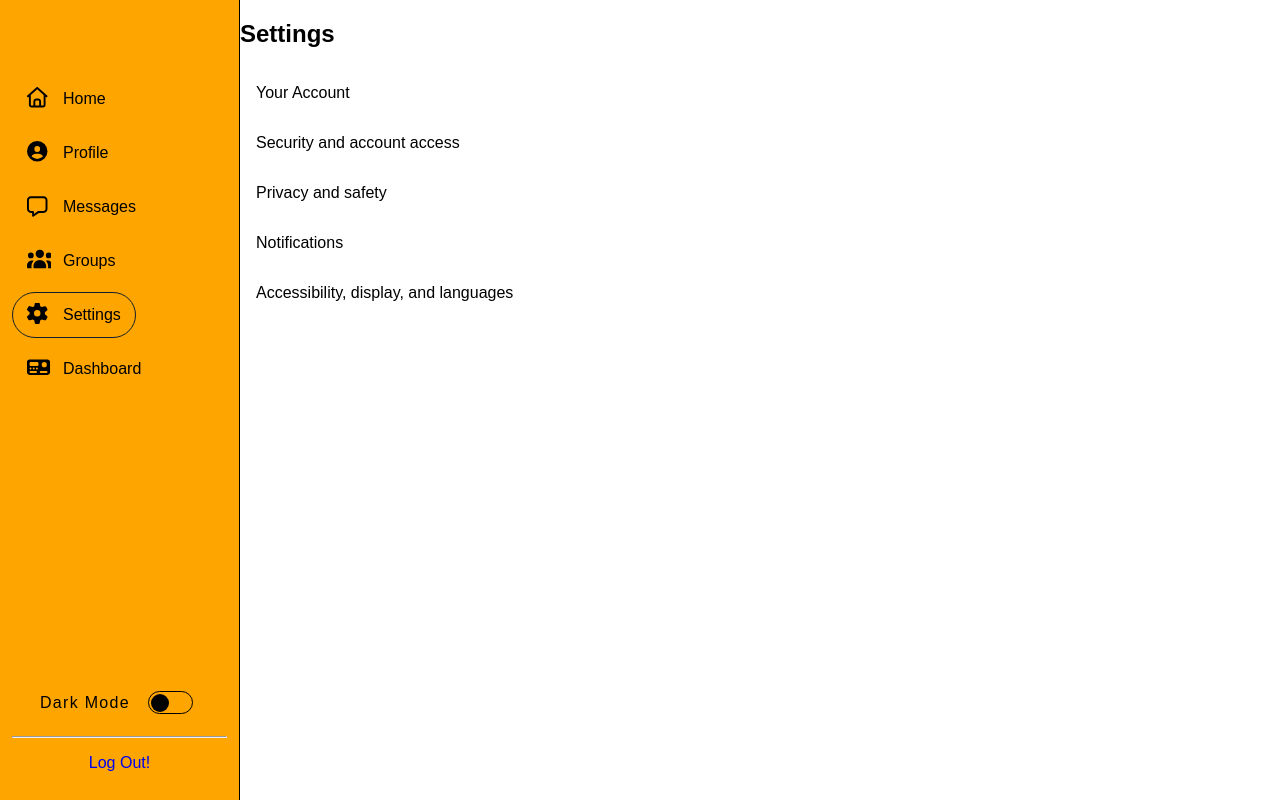
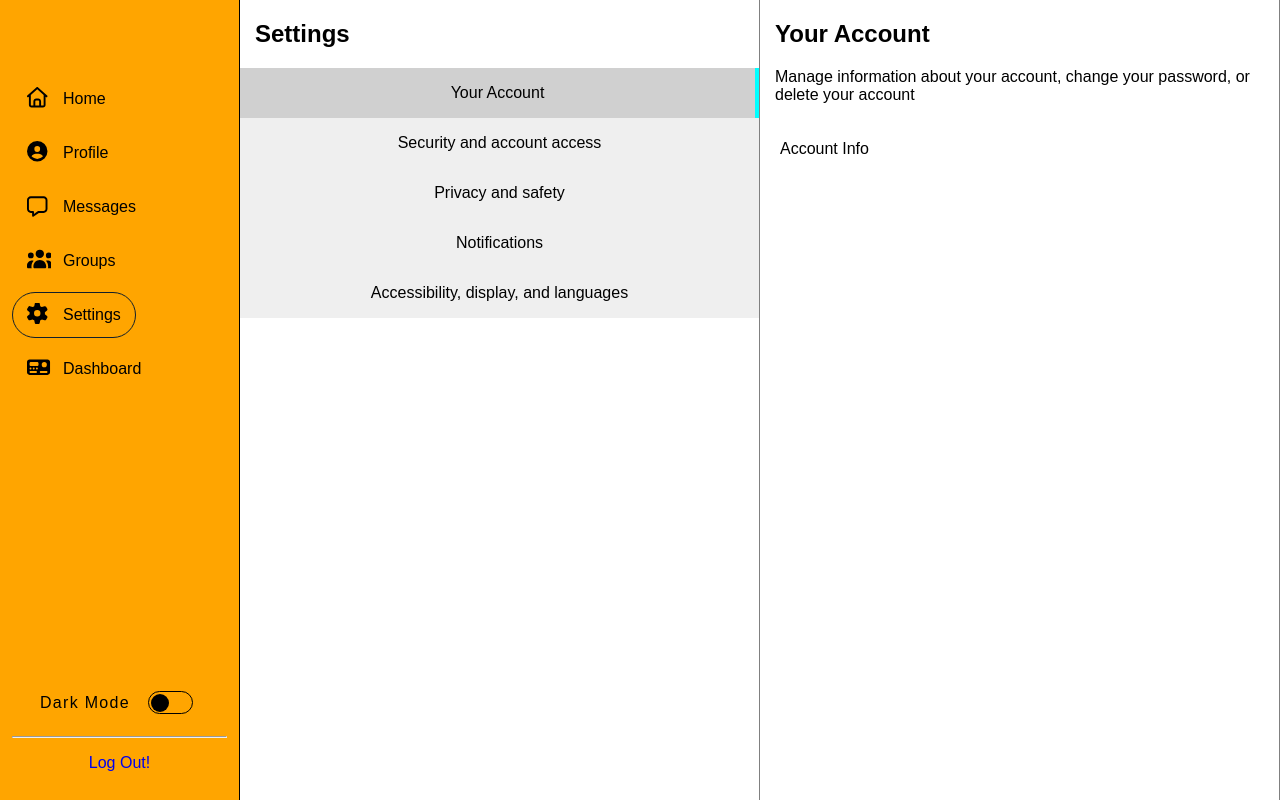
Before and after one commit to Stdnt-Poof/pkk, a React (Vite) app: page /Settings in a window 1280 px wide. Built offline with nearby package versions, Linux system fonts and the light colour scheme.

Commit message:
Focus on settings page

```diff
--- a/src/App.css
+++ b/src/App.css
@@ -168,6 +168,7 @@
   grid-template-columns: minmax(0, 1fr) clamp(16rem, 25vw, 20rem);
 }
 .settings-page-layout {
+  height: 100dvh;
   grid-template-columns: repeat(2, minmax(0, 1fr));
 }
 .messages-page-layout {
@@ -411,17 +412,38 @@
   background: white;
 }
 /* Settings */
-.settings-page-layout {
-  background: #ffffff;
-  color: #000000;
-}
 .settings-navigation {
+  border-right: 1px gray solid;
   display: flex;
   flex-direction: column;
 }
+.settings-header {
+  margin-left: 15px;
+}
 .setting-nav-item {
+  border: none;
   padding: 16px;
+  font-size: 1rem;
   color: black;
+}
+.setting-nav-item-acc {
+  padding: 20px;
+  color: black;
+  font-size: 1rem;
+}
+.setting-nav-item:hover {
+  cursor: pointer;
+  transition: all 0.2s ease;
+  background-color: rgba(121, 121, 121, 0.35);
+}
+.setting-nav-item-acc:hover {
+  cursor: pointer;
+  transition: all 0.2s ease;
+  background-color: rgba(121, 121, 121, 0.35);
+}
+.setting-nav-item.Active {
+  border-right: 4px cyan solid;
+  background-color: rgba(121, 121, 121, 0.35);
 }
 /* Profile */
 .profile-page {
@@ -746,3 +768,4 @@
 .group-msg {
   background-color: orange;
 }
+/*Admin DashBoard */
--- /dev/null
+++ b/src/components/YourAcc.jsx
@@ -0,0 +1,15 @@
+import { NavLink } from "react-router-dom";
+
+function YourAcc() {
+    return (
+        <div className="settings-navigation">
+            <div className="settings-header">
+                <h2>Your Account</h2>
+                <p>Manage information about your account, change your password, or delete your account</p>
+            </div>
+            <NavLink className="setting-nav-item-acc" to="/temp">Account Info</NavLink>
+        </div>
+    )
+}
+
+export default YourAcc
--- a/src/components/settingsnav.jsx
+++ /dev/null
@@ -1,26 +0,0 @@
-import { NavLink } from "react-router-dom";
-
-function SettingsNav() {
-    return (
-        <div className="settings-navigation">
-            <h2>Settings</h2>
-            <NavLink className={({isActive})=> `setting-nav-item${isActive ? ' isActive':''}`} to="/Your_Account">
-              <span>Your Account</span>
-            </NavLink>
-            <NavLink className={({isActive})=> `setting-nav-item${isActive ? ' isActive':''}`} to="/Security">
-              <span>Security and account access</span>
-            </NavLink>
-            <NavLink className={({isActive})=> `setting-nav-item${isActive ? ' isActive':''}`} to="/Privacy">
-              <span>Privacy and safety</span>
-            </NavLink>
-            <NavLink className={({isActive})=> `setting-nav-item${isActive ? ' isActive':''}`} to="/Notification">
-              <span>Notifications</span>
-            </NavLink>
-            <NavLink className={({isActive})=> `setting-nav-item${isActive ? ' isActive':''}`} to="/Accessibilty">
-              <span>Accessibility, display, and languages</span>
-            </NavLink>
-        </div>
-    )
-}
-
-export default SettingsNav
--- a/src/pages/settingspage.jsx
+++ b/src/pages/settingspage.jsx
@@ -1,13 +1,33 @@
-import { Outlet } from "react-router-dom"
-import SettingsNav from "../components/settingsnav"
+import { useState } from "react"
+import YourAcc from "../components/YourAcc"
 
 function SettingsPage() {
+  const [idk, setIdk] = useState('YourAcc')
 
   return (
     <div className="page-layout settings-page-layout">
-      <SettingsNav />
+      <div className="settings-navigation">
+        <div className="settings-header">
+          <h2>Settings</h2>
+        </div>
+        <button type="button" className={idk == 'YourAcc' ? 'setting-nav-item Active' : 'setting-nav-item'} onClick={() => setIdk('YourAcc')}>
+          <span>Your Account</span>
+        </button>
+        <button type="button" className={idk == 'Secure' ? 'setting-nav-item Active' : 'setting-nav-item'} onClick={() => setIdk('Secure')}>
+          <span>Security and account access</span>
+        </button>
+        <button type="button" className={idk == 'Privacy' ? 'setting-nav-item Active' : 'setting-nav-item'} onClick={() => setIdk('Privacy')}>
+          <span>Privacy and safety</span>
+        </button>
+        <button type="button" className={idk == 'Notif' ? 'setting-nav-item Active' : 'setting-nav-item'} onClick={() => setIdk('Notif')}>
+          <span>Notifications</span>
+        </button>
+        <button type="button" className={idk == 'Language' ? 'setting-nav-item Active' : 'setting-nav-item'} onClick={() => setIdk('Language')}>
+          <span>Accessibility, display, and languages</span>
+        </button>
+      </div>
 
-      <Outlet />
+       {idk == 'YourAcc' ? <YourAcc /> : null}
     </div>
   )
 }
```
Also changed, not shown: src/components/usersidebar.jsx (indentation only).
